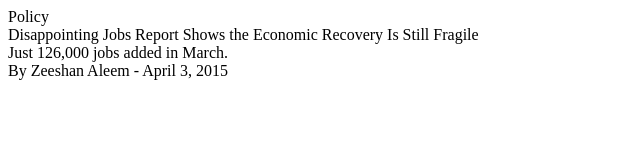
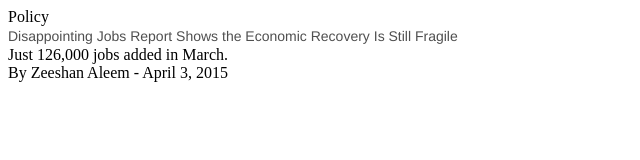
Before and after one commit to zz2323/InterctiveMic, a plain HTML site: page index.html in a window 1280 px wide. Shown: the whole page, without its empty margins (0-640 px from the left). Drawn offline with nearby package versions, Linux system fonts and the light colour scheme.

Commit message:
finding the style properties for each layer of the headline. Harder than one thinks. May fixlater.

```diff
--- a/style.css
+++ b/style.css
@@ -1 +1,18 @@
-style
+
+
+
+
+
+
+
+.mainHeadline {
+  margin: 0;
+  font-family: "proxima-nova",Helvetica,Arial,sans-serif;
+  font-size: 14px;
+  font-weight: 300;
+  line-height: 20px;
+  color: #4f4f4f;
+  -webkit-font-smoothing: antialiased;
+  -moz-osx-font-smoothing: antialiased;
+  -ms-font-smooting: antialiased;
+}
```
